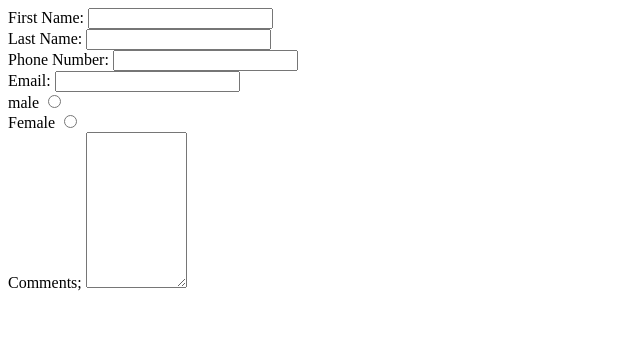
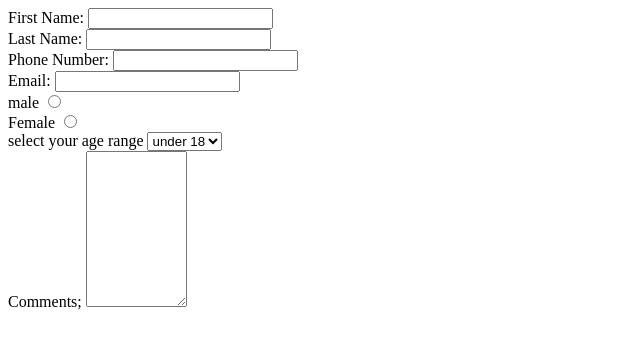
Before and after one commit to rnaser/Lab4, a plain HTML site: page index.html in a window 1280 px wide. Shown: the whole page, without its empty margins (0-640 px from the left). Drawn offline with Linux system fonts and the light colour scheme.

Commit message:
Update index.html

```diff
--- a/index.html
+++ b/index.html
@@ -29,6 +29,24 @@
 	    <label> Female <input type="radio" name="gender_field"></label>
 	  </div>
 	  <div>
+	    <label for = "age"> select your age range</label>
+		<select name = "age_field" id="age">
+		  <option value= "under 18">under 18 </option>
+		  <option value= "18-24">18-24 </option>
+		  <option value= "25-34">25-34 </option>
+		  <option value= "35-44">35-44 </option>
+		  <option value= "45-54">45-54 </option>
+		  <option value= "55-64">55-64 </option>
+		  <option value= "65+">65+ </option>
+
+
+
+
+
+
+		</select>
+	  </div>
+	  <div>
         <label for = "comment_section" >Comments;</label>
 		<textarea cols="10" rows="10" name="comments_field" id="comment_section"></textarea>
 	  </div>
```
